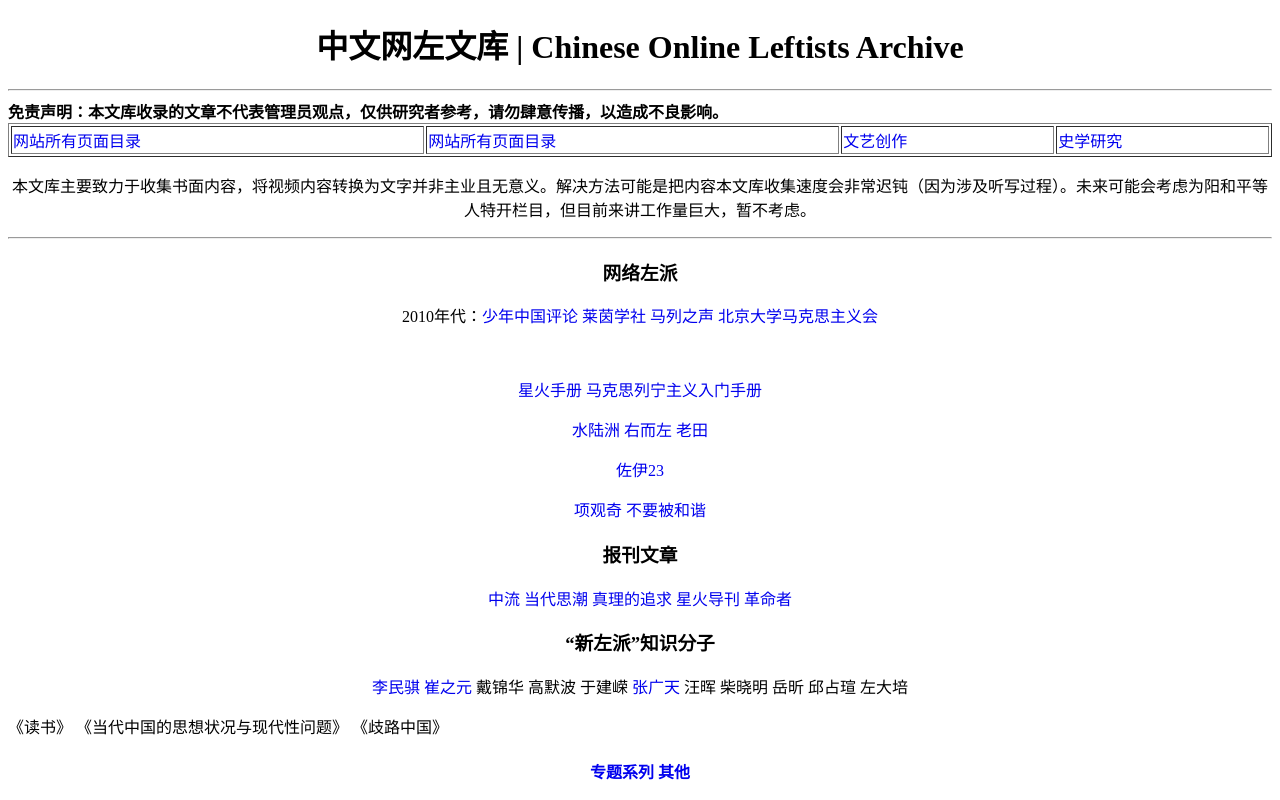
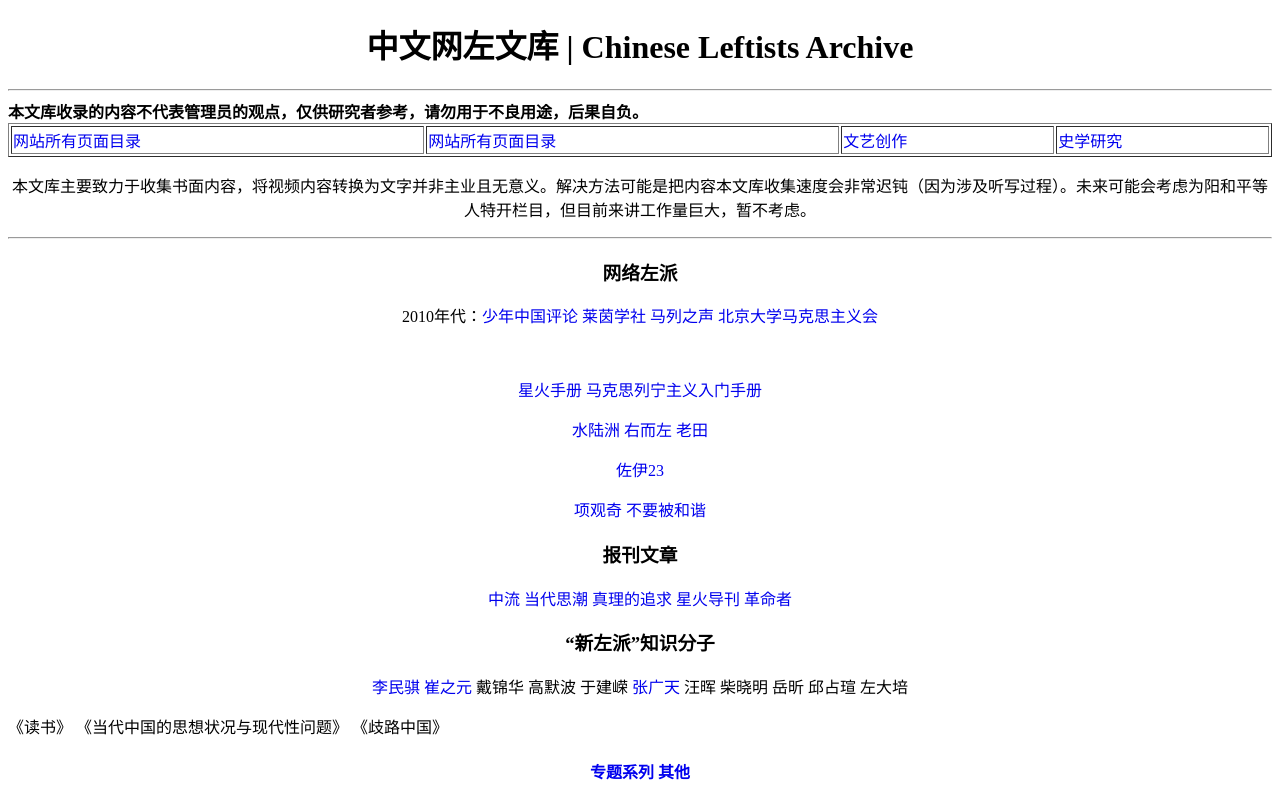
Before and after one commit to ChineseLeftistArchive/ChineseLeftistArchive.github.io, a plain HTML site: page index.html in a window 1280 px wide. Shown: the top 800 px of the page. Drawn offline with Linux system fonts and the light colour scheme.

Commit message:
Update index.html

```diff
--- a/index.html
+++ b/index.html
@@ -14,9 +14,9 @@
     </style>
   </head>
   <body>
-    <h1 style="text-align:center;">中文网左文库 | Chinese Online Leftists Archive</h1>
+    <h1 style="text-align:center;">中文网左文库 | Chinese Leftists Archive</h1>
     <hr \>
-    <b>免责声明：本文库收录的文章不代表管理员观点，仅供研究者参考，请勿肆意传播，以造成不良影响。</b>
+    <b>本文库收录的内容不代表管理员的观点，仅供研究者参考，请勿用于不良用途，后果自负。</b>
     <table border=1 style="width:100%;">
       <tr>
         <td><a href="encyclopedia/index.html">网站所有页面目录</a><td><a href="list.html">网站所有页面目录</a></td><td><a href="literature/index.html">文艺创作</a></td><td><a href="historical.html">史学研究</a></td>
```
